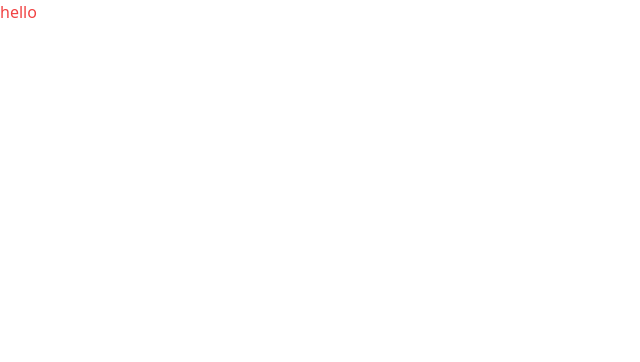
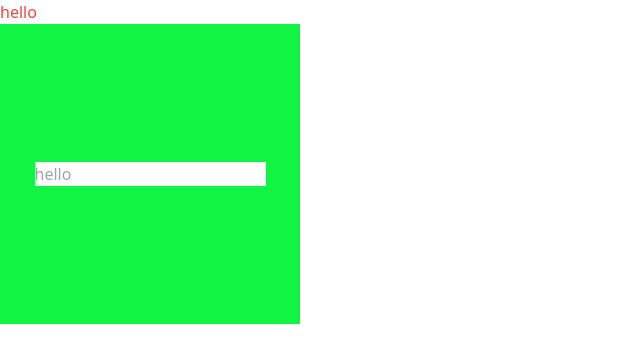
Before and after one commit to 4-frame-photos-map/frontend, a Next.js app: page / in a window 1280 px wide. Shown: the top 362 px of the page, without its empty margins (0-640 px from the left). Built offline with nearby package versions, Linux system fonts and the light colour scheme.

Commit message:
feat : init

```diff
--- a/next.config.js
+++ b/next.config.js
@@ -1,6 +1,6 @@
 /** @type {import('next').NextConfig} */
 const nextConfig = {
   reactStrictMode: true,
-}
+};
 
-module.exports = nextConfig
+module.exports = nextConfig;
--- a/package.json
+++ b/package.json
@@ -26,7 +26,7 @@
     "eslint": "8.35.0",
     "eslint-config-next": "13.2.3",
     "eslint-config-prettier": "^8.6.0",
-    "eslint-plugin-prettier": "^4.2.1",
+    "eslint-plugin-tailwindcss": "^3.10.1",
     "postcss": "^8.4.21",
     "prettier": "^2.8.4",
     "prettier-plugin-tailwindcss": "^0.2.4",
--- /dev/null
+++ b/src/components/common/Input.tsx
@@ -0,0 +1,18 @@
+import tw from 'tailwind-styled-components';
+
+interface InputProps {
+  type: string;
+  placeholder: string;
+}
+
+const InputBox = tw.div`
+w-[300px] bg-[#11F444] flex justify-center items-center h-[300px]
+`;
+
+export default function Input({ type, placeholder }: InputProps) {
+  return (
+    <InputBox>
+      <input type={type} placeholder={placeholder} />
+    </InputBox>
+  );
+}
--- a/src/pages/index.tsx
+++ b/src/pages/index.tsx
@@ -1,7 +1,10 @@
+import Input from '@/components/common/Input';
+
 export default function Home() {
   return (
     <>
       <div className="text-[#f14343]">hello</div>
+      <Input type="text" placeholder="hello" />
     </>
   );
 }
--- a/tsconfig.json
+++ b/tsconfig.json
@@ -5,6 +5,7 @@
     "allowJs": true,
     "skipLibCheck": true,
     "strict": true,
+    "noImplicitAny": false /* 'any' 타입으로 구현된 표현식 혹은 정의 에러처리 여부 */,
     "forceConsistentCasingInFileNames": true,
     "noEmit": true,
     "esModuleInterop": true,
```
Also changed, not shown: .eslintrc.json, src/apis/README.md (added), 1 other file (tests, documents, lock files or other folders).
